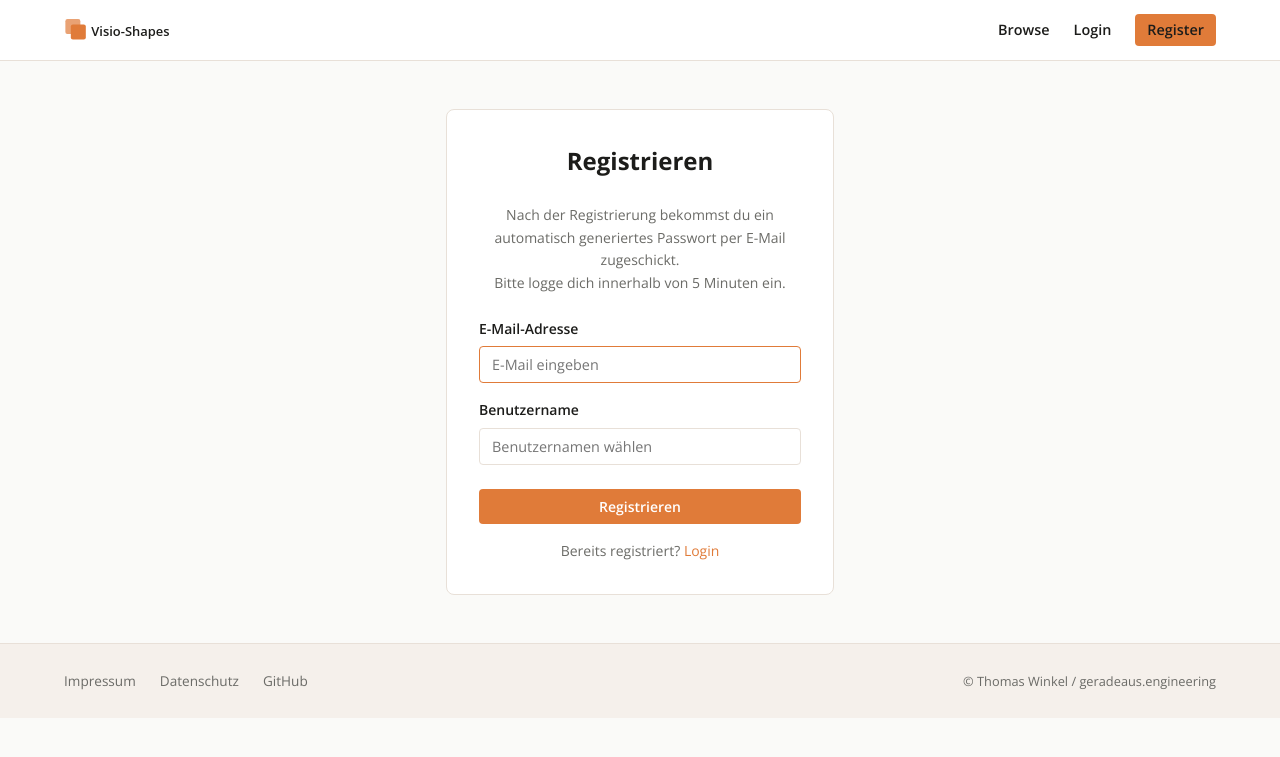
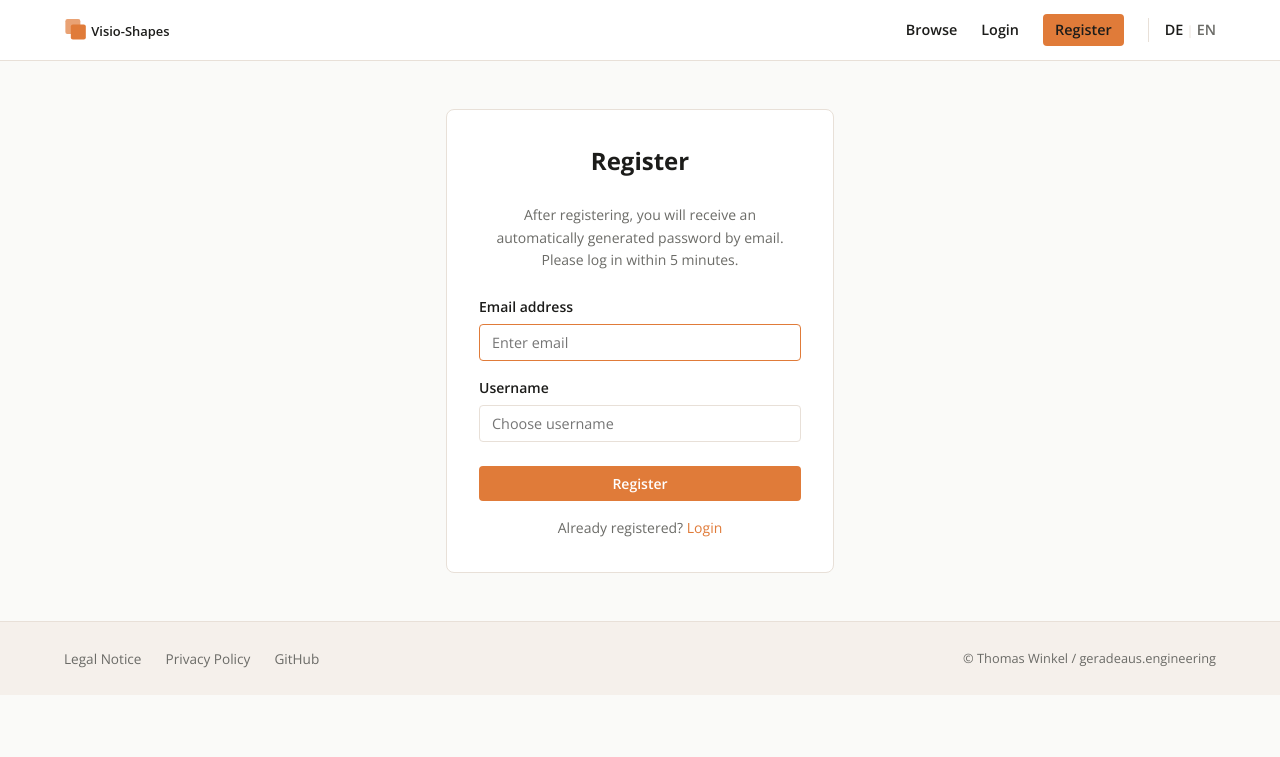
Before and after one commit to ThomasWinkel/Visio-Shapes-Server, a Flask app: page /register in a window 1280 px wide. Shown: the top 757 px of the page. Run offline with Flask 3, Linux system fonts and the light colour scheme.

Commit message:
translate

```diff
--- a/app/__init__.py
+++ b/app/__init__.py
@@ -1,10 +1,23 @@
-from flask import Flask, render_template
+from flask import Flask, render_template, session, request, redirect, url_for
+from flask_babel import lazy_gettext as _l
 from config import Config
-from app.extensions import db, migrate, bcrypt, login_manager, http_auth, mail, cors
+from app.extensions import db, migrate, bcrypt, login_manager, http_auth, mail, cors, babel
+
+LANGUAGES = ['de', 'en']
+
+
+def get_locale():
+    lang = session.get('lang')
+    if lang in LANGUAGES:
+        return lang
+    return request.accept_languages.best_match(LANGUAGES, default='de')
+
 
 def create_app(config_class=Config):
     app = Flask(__name__)
     app.config.from_object(config_class)
+    app.config['BABEL_DEFAULT_LOCALE'] = 'de'
+    app.config['BABEL_DEFAULT_TIMEZONE'] = 'UTC'
 
     # Initialize Flask extensions
     db.init_app(app)
@@ -13,6 +26,7 @@ def create_app(config_class=Config):
     login_manager.init_app(app)
     mail.init_app(app)
     cors.init_app(app)
+    babel.init_app(app, locale_selector=get_locale)
 
     # User loader / token verifier
     from app.models.auth import User
@@ -27,6 +41,8 @@ def create_app(config_class=Config):
 
     # Redirect unauthenticated users to login page
     login_manager.login_view = 'auth.login'
+    login_manager.login_message = _l('Please log in to access this page.')
+    login_manager.login_message_category = 'info'
 
     # Register blueprints
     from app.blueprints.visio import bp as visio_bp
@@ -37,6 +53,34 @@ def create_app(config_class=Config):
 
     from app.blueprints.account import bp as account_bp
     app.register_blueprint(account_bp)
+
+    # Inject current locale and JS translations into every template
+    @app.context_processor
+    def inject_i18n():
+        from flask_babel import get_locale, gettext as _
+        locale = str(get_locale())
+        js_translations = {
+            'loading':           _('Loading shapes\u2026'),
+            'no_shapes':         _('No shapes yet.'),
+            'load_error':        _('Could not load shapes.'),
+            'load_stencil':      _('Load stencil'),
+            'download':          _('Download'),
+            'login_to_download': _('Log in to download'),
+            'no_shapes_found':   _('No shapes found.'),
+            'save_error':        _('Error saving. Please try again.'),
+            'network_error':     _('Network error. Please try again.'),
+            'delete_error':      _('Error deleting. Please try again.'),
+            'delete_confirm':    _('Do you really want to permanently delete "{name}"?'),
+            'keywords_label':    _('Keywords:'),
+        }
+        return {'current_locale': locale, 'js_translations': js_translations}
+
+    # Language switching
+    @app.route('/set_lang/<lang>')
+    def set_lang(lang):
+        if lang in LANGUAGES:
+            session['lang'] = lang
+        return redirect(request.referrer or url_for('index'))
 
     # Browser-site routes
     @app.route('/')
--- a/app/blueprints/auth/routes.py
+++ b/app/blueprints/auth/routes.py
@@ -1,4 +1,5 @@
 from flask import render_template, request, url_for, redirect, flash
+from flask_babel import gettext as _
 from app.blueprints.auth import bp
 from app.models.auth import User, Team, Role
 from app.extensions import db, bcrypt, mail
@@ -22,7 +23,7 @@ def login():
             next_url = request.args.get('next') or url_for('browse')
             return redirect(next_url)
 
-        flash('Login fehlgeschlagen. Bitte versuche es erneut.', category='error')
+        flash(_('Login failed. Please try again.'), category='error')
 
     return render_template('browser/login.html')
 
@@ -57,15 +58,15 @@ def register():
         name = request.form['name']
 
         if User.query.filter_by(email=email).first():
-            flash('E-Mail-Adresse bereits registriert.', category='error')
+            flash(_('Email address already registered.'), category='error')
             return render_template('browser/register.html')
 
         if User.query.filter_by(name=name).first():
-            flash('Benutzername bereits vergeben.', category='error')
+            flash(_('Username already taken.'), category='error')
             return render_template('browser/register.html')
 
         if len(name) < 2:
-            flash('Benutzername muss mindestens 2 Zeichen lang sein.', category='error')
+            flash(_('Username must be at least 2 characters long.'), category='error')
             return render_template('browser/register.html')
 
         password = generate_password(10)
@@ -86,24 +87,24 @@ def register():
         db.session.commit()
 
         msg = Message(
-            'Willkommen bei visio-shapes.com',
+            _('Welcome to visio-shapes.com'),
             recipients=[email],
-            body=(
-                f'Du hast dich bei https://www.visio-shapes.com registriert.\n'
-                f'Bitte logge dich innerhalb der nächsten 5 Minuten ein.\n'
-                f'\n'
-                f'  Dein Passwort lautet: {password}\n'
-                f'\n'
-                f'Falls du die Zeit verpasst hast, registriere dich einfach erneut:\n'
-                f'https://www.visio-shapes.com/register\n'
-                f'\n'
-                f'Du hast diese E-Mail nicht erwartet?\n'
-                f'Jemand hat wahrscheinlich einen Tippfehler gemacht – ignoriere diese E-Mail.'
-            )
+            body='\n'.join([
+                _('You have registered at https://www.visio-shapes.com.'),
+                _('Please log in within the next 5 minutes.'),
+                '',
+                _('  Your password is: %(password)s', password=password),
+                '',
+                _('If you missed the time window, simply register again:'),
+                'https://www.visio-shapes.com/register',
+                '',
+                _("You didn't expect this email?"),
+                _('Someone probably made a typo \u2013 ignore this email.'),
+            ])
         )
         mail.send(msg)
 
-        flash(f'Eine E-Mail wurde an {email} gesendet. Bitte logge dich innerhalb von 5 Minuten ein.', category='success')
+        flash(_('An email has been sent to %(email)s. Please log in within 5 minutes.', email=email), category='success')
         delete_user_if_not_loggedIn_after_time(new_user.id)
         return redirect(url_for('auth.login'))
 
--- a/app/extensions.py
+++ b/app/extensions.py
@@ -6,6 +6,7 @@ from flask_login import LoginManager
 from flask_httpauth import HTTPTokenAuth
 from flask_mail import Mail
 from flask_cors import CORS
+from flask_babel import Babel
 
 class Base(DeclarativeBase):
     pass
@@ -17,3 +18,4 @@ login_manager = LoginManager()
 http_auth = HTTPTokenAuth()
 mail = Mail()
 cors = CORS()
+babel = Babel()
--- a/app/static/css/browser.css
+++ b/app/static/css/browser.css
@@ -482,6 +482,31 @@ dialog p {
   margin-bottom: var(--space-1);
 }
 
+/* ── Language Switcher ── */
+.lang-switcher {
+  display: flex;
+  align-items: center;
+  gap: 0.2rem;
+  font-size: 0.8rem;
+  padding-left: var(--space-2);
+  border-left: 1px solid var(--color-border);
+}
+.lang-switcher a {
+  color: var(--color-text-muted);
+  font-weight: var(--font-weight-semibold);
+  text-decoration: none;
+  transition: color var(--transition-fast);
+}
+.lang-switcher a:hover {
+  color: var(--color-accent);
+}
+.lang-switcher a.lang-active {
+  color: var(--color-text);
+}
+.lang-sep {
+  color: var(--color-border);
+}
+
 /* ── Empty / Loading States ── */
 .empty-state {
   text-align: center;
--- a/app/templates/base_browser.html
+++ b/app/templates/base_browser.html
@@ -1,5 +1,5 @@
 <!DOCTYPE html>
-<html lang="de">
+<html lang="{{ current_locale }}">
 <head>
   <meta charset="UTF-8">
   <meta name="viewport" content="width=device-width, initial-scale=1.0">
@@ -17,14 +17,19 @@
         <img src="{{ url_for('static', filename='images/logo.svg') }}" alt="Visio-Shapes">
       </a>
       <ul class="nav-links">
-        <li><a href="/browse">Browse</a></li>
+        <li><a href="/browse">{{ _('Browse') }}</a></li>
         {% if current_user.is_authenticated %}
-          <li><a href="/account">Account</a></li>
-          <li><a href="/logout">Logout</a></li>
+          <li><a href="/account">{{ _('Account') }}</a></li>
+          <li><a href="/logout">{{ _('Logout') }}</a></li>
         {% else %}
-          <li><a href="/login">Login</a></li>
-          <li><a href="/register" class="btn btn-primary btn-sm">Register</a></li>
+          <li><a href="/login">{{ _('Login') }}</a></li>
+          <li><a href="/register" class="btn btn-primary btn-sm">{{ _('Register') }}</a></li>
         {% endif %}
+        <li class="lang-switcher">
+          <a href="{{ url_for('set_lang', lang='de') }}"{% if current_locale == 'de' %} class="lang-active"{% endif %}>DE</a>
+          <span class="lang-sep">|</span>
+          <a href="{{ url_for('set_lang', lang='en') }}"{% if current_locale == 'en' %} class="lang-active"{% endif %}>EN</a>
+        </li>
       </ul>
     </div>
   </nav>
@@ -44,14 +49,19 @@
   <footer class="site-footer">
     <div class="footer-inner">
       <ul class="footer-links">
-        <li><a href="/impressum">Impressum</a></li>
-        <li><a href="/datenschutz">Datenschutz</a></li>
+        <li><a href="/impressum">{{ _('Legal Notice') }}</a></li>
+        <li><a href="/datenschutz">{{ _('Privacy Policy') }}</a></li>
         <li><a href="https://github.com/ThomasWinkel/Visio-Shapes-Server" target="_blank" rel="noopener">GitHub</a></li>
       </ul>
       <span class="footer-copy">&copy; Thomas Winkel / geradeaus.engineering</span>
     </div>
   </footer>
 
+  <script>
+    window.LOCALE = {{ current_locale | tojson }};
+    window.TRANSLATIONS = {{ js_translations | tojson }};
+  </script>
+
   {% block scripts %}{% endblock %}
 </body>
 </html>
--- a/app/templates/browser/register.html
+++ b/app/templates/browser/register.html
@@ -1,26 +1,25 @@
 {% extends 'base_browser.html' %}
-{% block title %}Registrieren – Visio-Shapes{% endblock %}
+{% block title %}{{ _('Register') }} – Visio-Shapes{% endblock %}
 
 {% block content %}
 <div class="auth-container">
   <div class="auth-card">
-    <h1>Registrieren</h1>
+    <h1>{{ _('Register') }}</h1>
     <p style="font-size:0.875rem;color:var(--color-text-muted);margin-bottom:var(--space-3);text-align:center">
-      Nach der Registrierung bekommst du ein automatisch generiertes Passwort per E-Mail zugeschickt.<br>
-      Bitte logge dich innerhalb von 5 Minuten ein.
+      {{ _('After registering, you will receive an automatically generated password by email. Please log in within 5 minutes.') }}
     </p>
     <form method="POST">
       <div class="form-group">
-        <label for="email">E-Mail-Adresse</label>
-        <input type="email" class="form-control" id="email" name="email" placeholder="E-Mail eingeben" required autofocus>
+        <label for="email">{{ _('Email address') }}</label>
+        <input type="email" class="form-control" id="email" name="email" placeholder="{{ _('Enter email') }}" required autofocus>
       </div>
       <div class="form-group">
-        <label for="name">Benutzername</label>
-        <input type="text" class="form-control" id="name" name="name" placeholder="Benutzernamen wählen" required minlength="2">
+        <label for="name">{{ _('Username') }}</label>
+        <input type="text" class="form-control" id="name" name="name" placeholder="{{ _('Choose username') }}" required minlength="2">
       </div>
-      <button type="submit" class="btn btn-primary" style="width:100%;margin-top:0.5rem">Registrieren</button>
+      <button type="submit" class="btn btn-primary" style="width:100%;margin-top:0.5rem">{{ _('Register') }}</button>
     </form>
-    <p class="auth-link">Bereits registriert? <a href="/login">Login</a></p>
+    <p class="auth-link">{{ _('Already registered?') }} <a href="/login">{{ _('Login') }}</a></p>
   </div>
 </div>
 {% endblock %}
--- /dev/null
+++ b/babel.cfg
@@ -0,0 +1,2 @@
+[python: app/**.py]
+[jinja2: app/templates/**.html]
--- a/pyproject.toml
+++ b/pyproject.toml
@@ -16,4 +16,5 @@ dependencies = [
     "gunicorn>=25.1.0",
     "python-decouple>=3.8",
     "python-dotenv>=1.2.1",
+    "flask-babel>=4.0.0",
 ]
```
Also changed, not shown: app/static/js/account.js (+6 -6 lines), app/static/js/browse.js (+4 -8 lines), app/templates/browser/account.html (+31 -31 lines), app/templates/browser/browse.html (+8 -8 lines), app/templates/browser/landing.html (+20 -20 lines), app/templates/browser/login.html (+8 -8 lines), .claude/settings.local.json (added), app/translations/de/LC_MESSAGES/messages.po (added), app/translations/en/LC_MESSAGES/messages.po (added), 2 other files.
